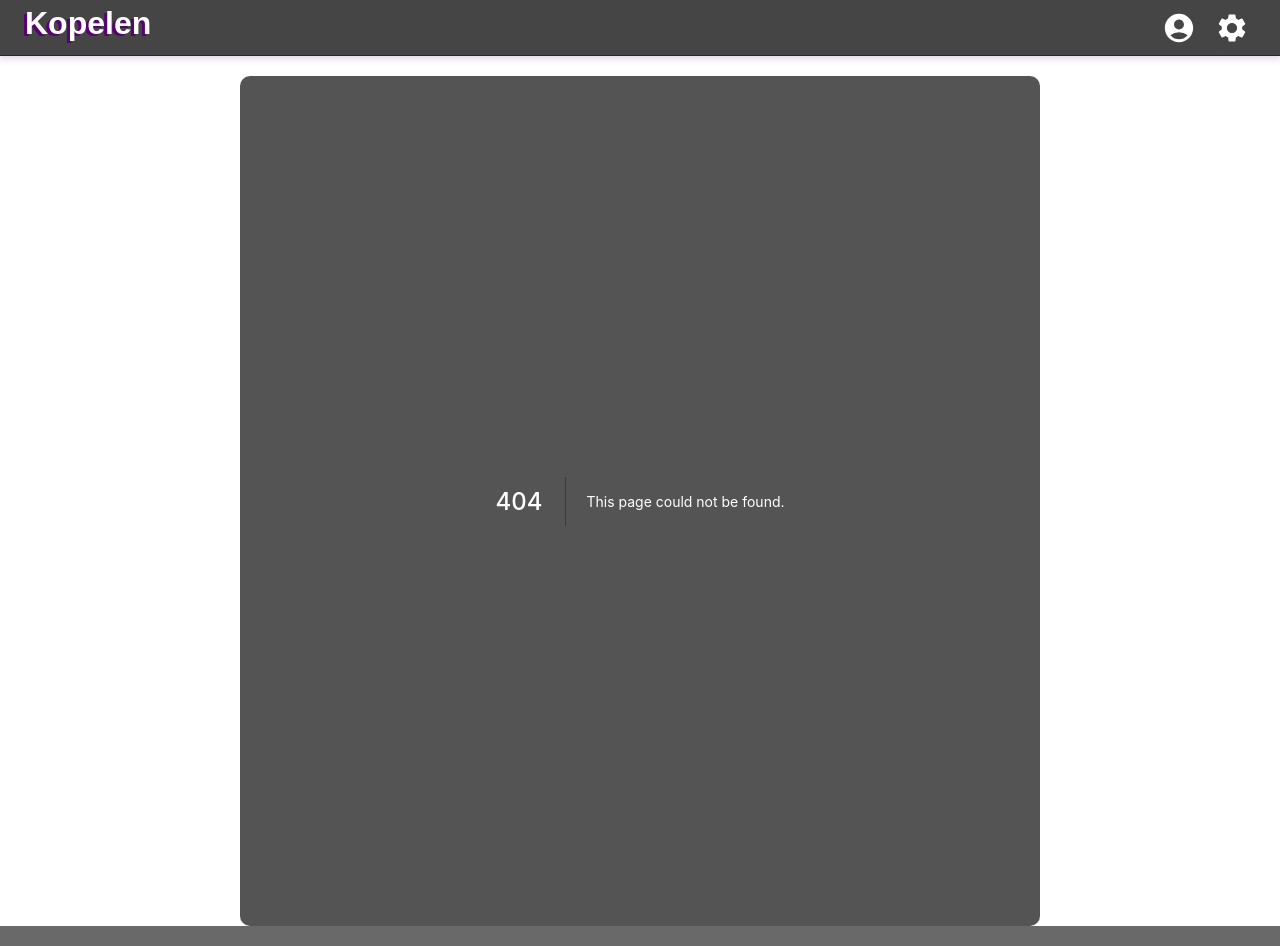
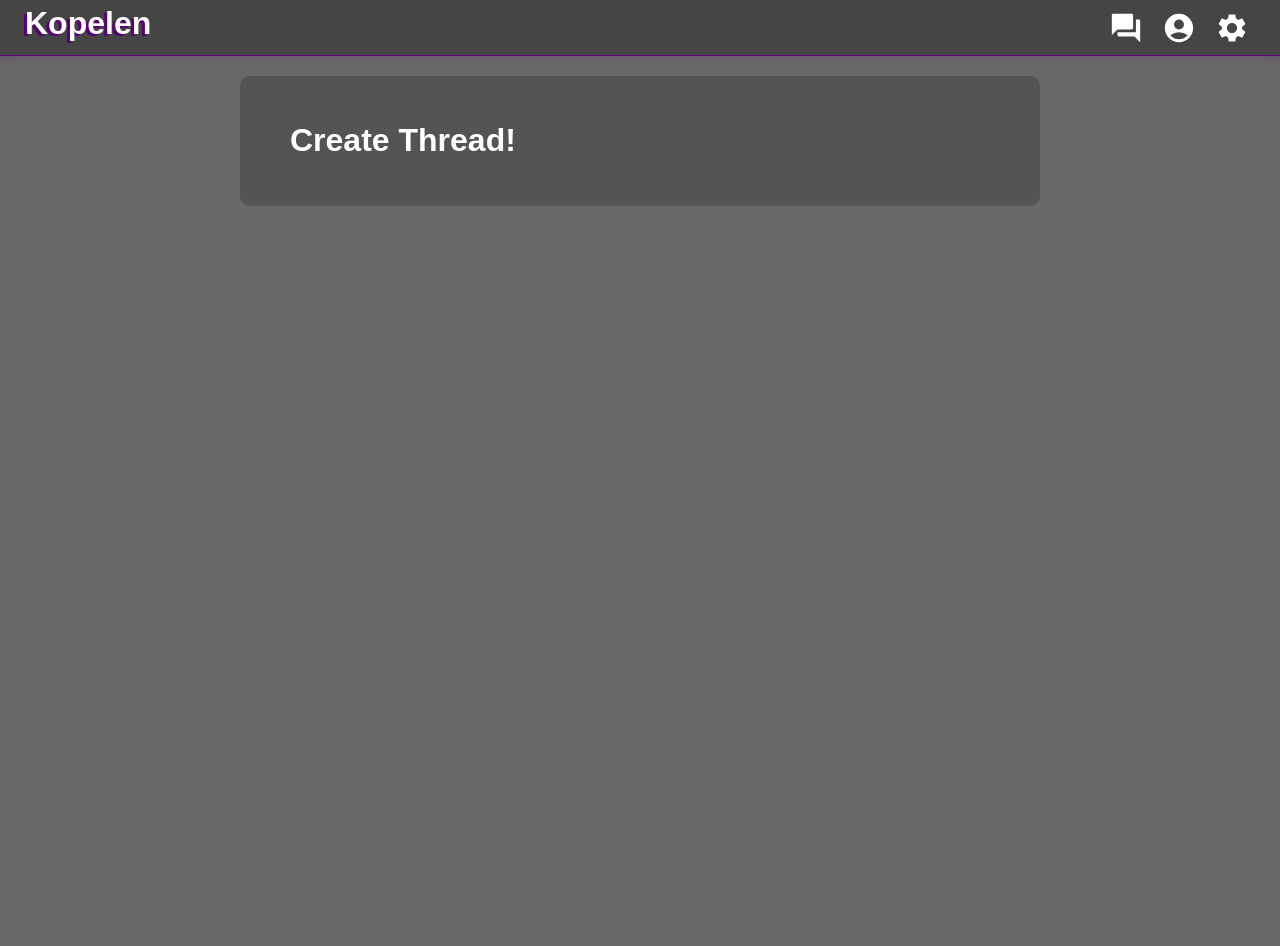
Before and after one commit to ChrisSchmidt6/Kopelen, a Next.js app: page /create in a window 1280 px wide. Before the commit this address had no page. After the commit the page ends 800 px from the top, so only its background shows below. Built offline with nearby package versions, Linux system fonts and the light colour scheme; a web font is replaced by a local one.

Commit message:
add threads and create thread buttons to navigation

```diff
--- a/components/Navigation/NavigationButtons/index.js
+++ b/components/Navigation/NavigationButtons/index.js
@@ -1,5 +1,5 @@
 import { useRouter } from "next/router";
-import { MdAccountCircle, MdSettings } from "react-icons/md";
+import { MdAccountCircle, MdForum, MdSettings } from "react-icons/md";
 
 import ToggleButton from "../../ui/ToggleButton";
 
@@ -15,6 +15,11 @@ const NavigationButtons = () => {
   return (
     <div className={classes.navIcons}>
       <div className={classes.navIconContainer}>
+        <ToggleButton >
+          <MdForum />
+          <li onClick={() => handleRedirect("/")}>Threads</li>
+          <li onClick={() => handleRedirect("/create")}>Create Thread</li>
+        </ToggleButton>
         <ToggleButton rightAlign>
           <MdAccountCircle />
           <li onClick={() => handleRedirect("/login")}>Sign In</li>
--- a/components/Navigation/NavigationDrawer/index.js
+++ b/components/Navigation/NavigationDrawer/index.js
@@ -16,6 +16,9 @@ const NavigationDrawer = (props) => {
     <>
       <div className={updatedClasses}>
         <ul className={classes.navigation}>
+          <li onClick={() => handleRedirect("/")}>Threads</li>
+          <li onClick={() => handleRedirect("/create")}>Create Thread</li>
+          <li className={classes.divider} />
           <li onClick={() => handleRedirect("/login")}>Sign In</li>
           <li onClick={() => handleRedirect("/register")}>Register</li>
           <li className={classes.divider} />
--- /dev/null
+++ b/pages/create/index.js
@@ -0,0 +1,11 @@
+//
+
+const Create = () => {
+    return (
+      <>
+        <h1>Create Thread!</h1>
+      </>
+    );
+  };
+
+  export default Create;
--- a/pages/index.js
+++ b/pages/index.js
@@ -68,7 +68,7 @@ const Home = () => {
           <li disabled>New</li>
           <li disabled>Trending</li>
         </ToggleButton>
-        <div className={classes.createButton}>
+        <div className={classes.createButton} onClick={() => handleRedirect("/create")}>
           <MdPostAdd /> Create
         </div>
       </div>
```
